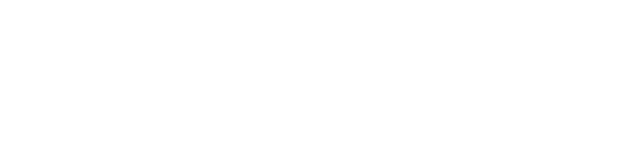
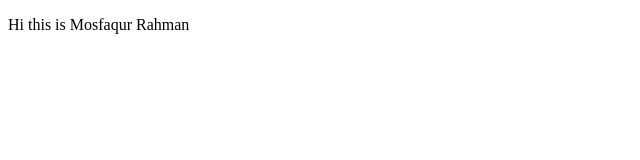
Before and after one commit to Mosfaqur99/Blog, a plain HTML site: page index.html in a window 1280 px wide. Shown: the whole page, without its empty margins (0-640 px from the left). Drawn offline with Linux system fonts and the light colour scheme.

Commit message:
Second Commit

```diff
--- a/index.html
+++ b/index.html
@@ -5,5 +5,7 @@
     <meta name="viewport" content="width=device-width, initial-scale=1.0" />
     <title>My First Ever Git Ripo</title>
   </head>
-  <body></body>
+  <body>
+    <p>Hi this is Mosfaqur Rahman</p>
+  </body>
 </html>
```
